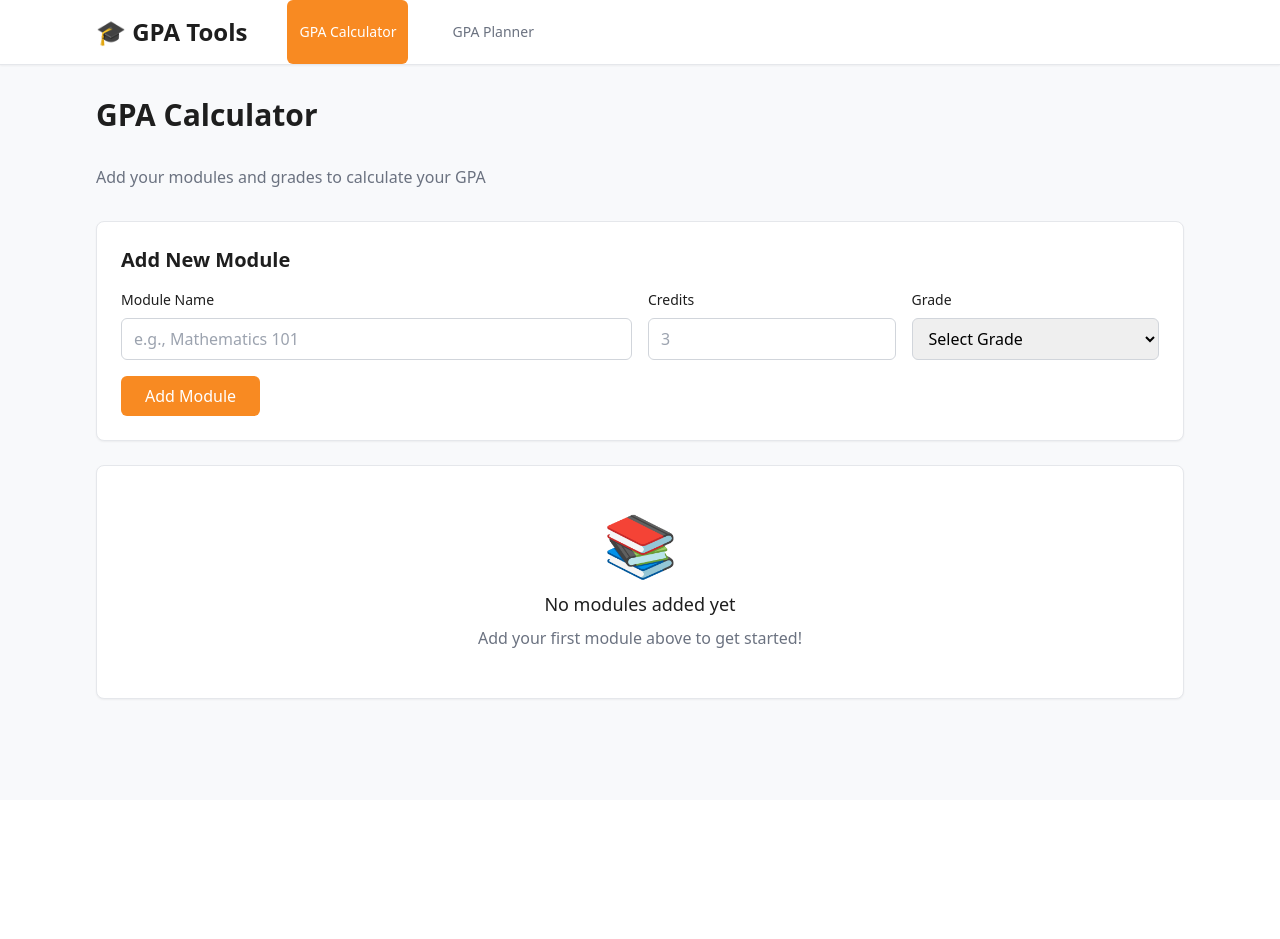
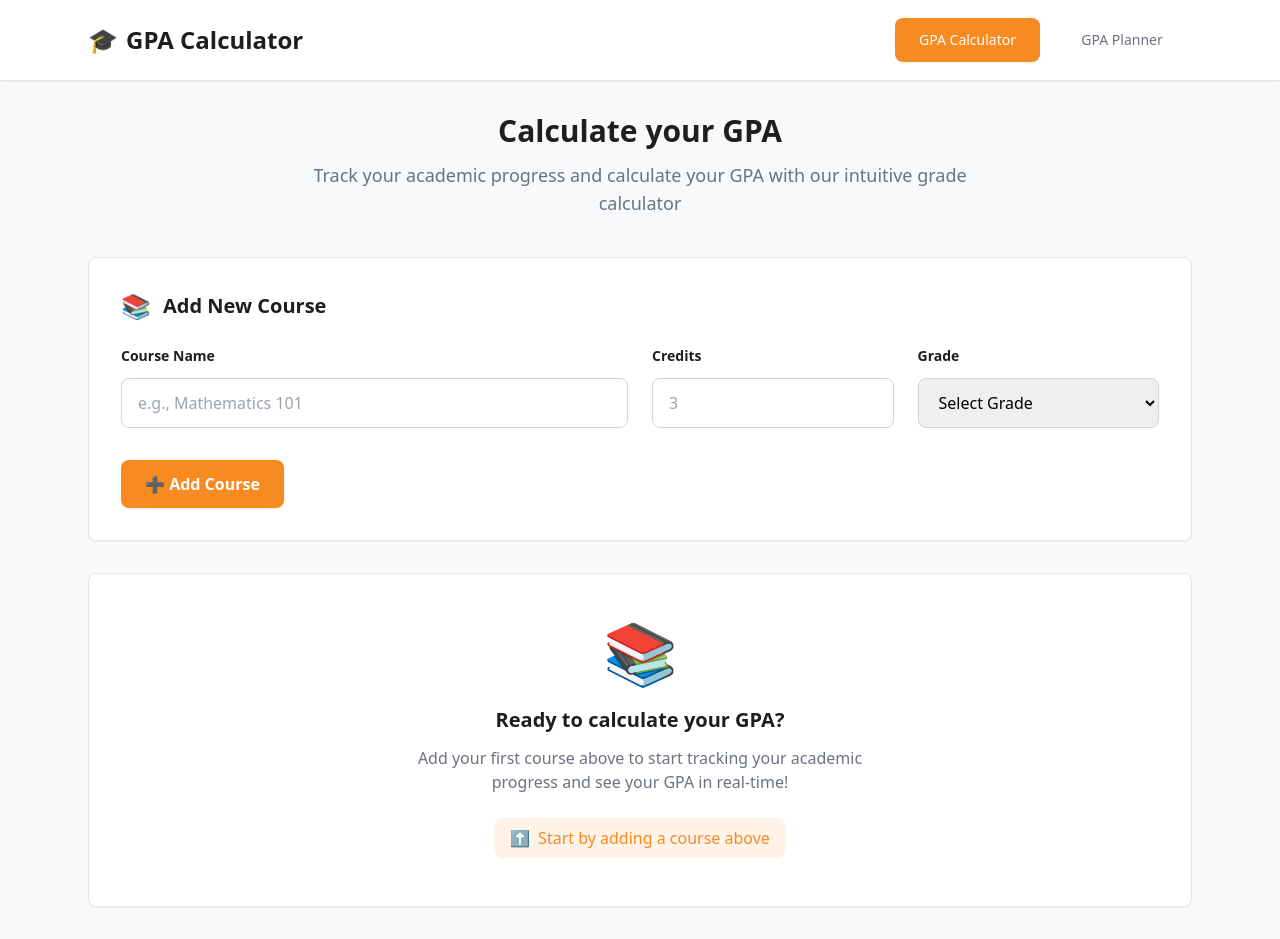
Before and after one commit to Danidu-Muhandiram/GPA-Calculator, a React (Create React App) app: page / in a window 1280 px wide. Before the commit the page ends 800 px from the top, so only its background shows below. Built offline with nearby package versions, Linux system fonts and the light colour scheme.

Commit message:
improve ui

```diff
--- a/src/App.tsx
+++ b/src/App.tsx
@@ -1,5 +1,4 @@
 import React, { useState } from 'react';
-import './App.css';
 import GpaCalculator from './components/GpaCalculator';
 
 // Main app component with navbar and content sections
@@ -10,32 +9,34 @@ function App() {
     <div className="min-h-screen bg-background">
       {/* Navigation bar */}
       <nav className="bg-white shadow-sm border-b border-gray-200">
-        <div className="max-w-6xl mx-auto px-4 sm:px-6 lg:px-8">
-          <div className="flex justify-between h-16">
-            <div className="flex">
+        <div className="max-w-6xl mx-auto px-6">
+          <div className="flex justify-between items-center h-20">
+            <div className="flex items-center">
               {/* Logo/brand */}
-              <div className="flex-shrink-0 flex items-center">
-                <h1 className="text-2xl font-bold text-text">🎓 GPA Tools</h1>
+              <h1 className="text-2xl font-semibold text-text flex items-center gap-2">
+                <span className="text-primary">🎓</span>
+                GPA Calculator
+              </h1>
             </div>
 
             {/* Navigation tabs */}
-              <div className="ml-10 flex space-x-8">
+            <div className="flex space-x-3">
               <button
                 onClick={() => setActiveTab('calculator')}
-                  className={`px-3 py-2 rounded-md text-sm font-medium transition-colors ${
+                className={`px-6 py-3 rounded-lg text-sm font-medium transition-all duration-200 min-w-[140px] ${
                   activeTab === 'calculator'
-                      ? 'bg-primary text-white'
-                      : 'text-text-secondary hover:text-text hover:bg-gray-50'
+                    ? 'bg-primary text-white shadow-sm'
+                    : 'text-text-secondary hover:text-text hover:bg-gray-100'
                 }`}
               >
                 GPA Calculator
               </button>
               <button
                 onClick={() => setActiveTab('planner')}
-                  className={`px-3 py-2 rounded-md text-sm font-medium transition-colors ${
+                className={`px-6 py-3 rounded-lg text-sm font-medium transition-all duration-200 min-w-[140px] ${
                   activeTab === 'planner'
-                      ? 'bg-primary text-white'
-                      : 'text-text-secondary hover:text-text hover:bg-gray-50'
+                    ? 'bg-primary text-white shadow-sm'
+                    : 'text-text-secondary hover:text-text hover:bg-gray-100'
                 }`}
               >
                 GPA Planner
@@ -43,17 +44,18 @@ function App() {
             </div>
           </div>
         </div>
-        </div>
       </nav>
 
       {/* Main content area */}
-      <main className="max-w-6xl mx-auto py-8 px-4 sm:px-6 lg:px-8">
+      <main className="max-w-6xl mx-auto py-8 px-6">
         {activeTab === 'calculator' && (
           <div>
-            <h2 className="text-3xl font-bold text-text mb-8">GPA Calculator</h2>
-            <p className="text-text-secondary mb-8">
-              Add your modules and grades to calculate your GPA
+            <div className="text-center mb-10">
+              <h2 className="text-3xl font-bold text-text mb-3">Calculate your GPA</h2>
+              <p className="text-lg text-text-secondary max-w-2xl mx-auto">
+                Track your academic progress and calculate your GPA with our intuitive grade calculator
               </p>
+            </div>
             {/* GPA Calculator component */}
             <GpaCalculator />
           </div>
@@ -61,13 +63,17 @@ function App() {
 
         {activeTab === 'planner' && (
           <div>
-            <h2 className="text-3xl font-bold text-text mb-8">GPA Planner</h2>
-            <p className="text-text-secondary mb-8">
+            <div className="text-center mb-10">
+              <h2 className="text-3xl font-bold text-text mb-3">Plan your GPA</h2>
+              <p className="text-lg text-text-secondary max-w-2xl mx-auto">
                 Plan your future grades to reach your target GPA
               </p>
+            </div>
             {/* GPA Planner component will go here */}
-            <div className="bg-white rounded-lg shadow-sm border border-gray-200 p-6">
-              <p className="text-text-secondary">GPA Planner form coming soon...</p>
+            <div className="bg-white rounded-lg shadow-sm border border-gray-200 p-12 text-center">
+              <div className="text-6xl mb-4">📈</div>
+              <h3 className="text-xl font-semibold text-text mb-2">GPA Planner Coming Soon</h3>
+              <p className="text-text-secondary">Advanced planning features are in development!</p>
             </div>
           </div>
         )}
--- a/src/components/GpaCalculator.tsx
+++ b/src/components/GpaCalculator.tsx
@@ -88,27 +88,30 @@ const GpaCalculator: React.FC = () => {
   return (
     <div className="space-y-6">
       {/* Add Module Form */}
-      <div className="bg-white rounded-lg shadow-sm border border-gray-200 p-6">
-        <h3 className="text-xl font-semibold text-text mb-4">Add New Module</h3>
+      <div className="bg-white rounded-lg shadow-sm border border-gray-200 p-8 mb-8">
+        <div className="flex items-center gap-3 mb-6">
+          <span className="text-2xl">📚</span>
+          <h3 className="text-xl font-semibold text-text">Add New Course</h3>
+        </div>
 
-        <div className="grid grid-cols-1 md:grid-cols-4 gap-4">
+        <div className="grid grid-cols-1 md:grid-cols-4 gap-6">
           {/* Module Name Input */}
           <div className="md:col-span-2">
-            <label className="block text-sm font-medium text-text mb-2">
-              Module Name
+            <label className="block text-sm font-semibold text-text mb-3">
+              Course Name
             </label>
             <input
               type="text"
               value={currentModule.name}
               onChange={(e) => handleInputChange('name', e.target.value)}
               placeholder="e.g., Mathematics 101"
-              className="w-full px-3 py-2 border border-gray-300 rounded-md focus:outline-none focus:ring-2 focus:ring-primary focus:border-transparent"
+              className="w-full px-4 py-3 border border-gray-300 rounded-lg focus:outline-none focus:ring-2 focus:ring-primary/20 focus:border-primary transition-all duration-200"
             />
           </div>
 
           {/* Credits Input */}
           <div>
-            <label className="block text-sm font-medium text-text mb-2">
+            <label className="block text-sm font-semibold text-text mb-3">
               Credits
             </label>
             <input
@@ -118,19 +121,19 @@ const GpaCalculator: React.FC = () => {
               placeholder="3"
               min="1"
               max="10"
-              className="w-full px-3 py-2 border border-gray-300 rounded-md focus:outline-none focus:ring-2 focus:ring-primary focus:border-transparent"
+              className="w-full px-4 py-3 border border-gray-300 rounded-lg focus:outline-none focus:ring-2 focus:ring-primary/20 focus:border-primary transition-all duration-200"
             />
           </div>
 
           {/* Grade Select */}
           <div>
-            <label className="block text-sm font-medium text-text mb-2">
+            <label className="block text-sm font-semibold text-text mb-3">
               Grade
             </label>
             <select
               value={currentModule.grade}
               onChange={(e) => handleInputChange('grade', e.target.value)}
-              className="w-full px-3 py-2 border border-gray-300 rounded-md focus:outline-none focus:ring-2 focus:ring-primary focus:border-transparent"
+              className="w-full px-4 py-3 border border-gray-300 rounded-lg focus:outline-none focus:ring-2 focus:ring-primary/20 focus:border-primary transition-all duration-200"
             >
               <option value="">Select Grade</option>
               <option value="A+">A+ (4.0)</option>
@@ -150,64 +153,104 @@ const GpaCalculator: React.FC = () => {
         </div>
 
         {/* Add Module Button */}
-        <div className="mt-4">
+        <div className="mt-8">
           <button
             onClick={addModule}
-            className="bg-primary text-white px-6 py-2 rounded-md hover:bg-orange-600 transition-colors font-medium"
+            className="bg-primary text-white px-6 py-3 rounded-lg hover:bg-primary/90 transition-all duration-200 font-semibold shadow-sm hover:shadow-md"
           >
-            Add Module
+            ➕ Add Course
           </button>
         </div>
       </div>
 
       {/* Modules Summary */}
       {modules.length > 0 && (
-        <div className="bg-white rounded-lg shadow-sm border border-gray-200 p-6">
-          <h3 className="text-xl font-semibold text-text mb-4">Your Modules</h3>
+        <div className="bg-white rounded-lg shadow-sm border border-gray-200 p-8 mb-8">
+          <div className="flex items-center gap-3 mb-6">
+            <span className="text-2xl">📊</span>
+            <h3 className="text-xl font-semibold text-text">Your Courses</h3>
+          </div>
 
-          <div className="space-y-3">
-            {modules.map((module) => (
-              <div key={module.id} className="flex items-center justify-between p-4 bg-gray-50 rounded-lg">
+          <div className="space-y-4">
+            {modules.map((module) => {
+              const gradePoint = getGradePoint(module.grade);
+              const getGradeColor = (grade: string) => {
+                const point = getGradePoint(grade);
+                if (point >= 3.7) return 'border-l-green-500 bg-green-50';
+                if (point >= 3.0) return 'border-l-primary bg-orange-50';
+                if (point >= 2.0) return 'border-l-yellow-500 bg-yellow-50';
+                return 'border-l-red-500 bg-red-50';
+              };
+
+              return (
+                <div key={module.id} className={`flex items-center justify-between p-5 rounded-lg border-l-4 ${getGradeColor(module.grade)} hover:shadow-sm transition-all duration-200`}>
                   <div className="flex-1">
-                  <h4 className="font-medium text-text">{module.name}</h4>
-                  <p className="text-sm text-text-secondary">
-                    {module.credits} credits • Grade: {module.grade}
-                  </p>
+                    <div className="flex items-center gap-4 mb-2">
+                      <h4 className="font-semibold text-lg text-text">{module.name}</h4>
+                      <span className={`px-3 py-1 rounded-full text-xs font-semibold ${
+                        gradePoint >= 3.7 ? 'bg-green-500 text-white' :
+                        gradePoint >= 3.0 ? 'bg-primary text-white' :
+                        gradePoint >= 2.0 ? 'bg-yellow-500 text-white' :
+                        'bg-red-500 text-white'
+                      }`}>
+                        {module.grade}
+                      </span>
+                    </div>
+                    <div className="flex items-center gap-4 text-sm text-text-secondary">
+                      <span>{module.credits} credits</span>
+                      <span>•</span>
+                      <span>{gradePoint.toFixed(1)} GPA points</span>
+                    </div>
                   </div>
                   <button
                     onClick={() => removeModule(module.id)}
-                  className="text-red-500 hover:text-red-700 text-sm font-medium"
+                    className="text-text-secondary hover:text-red-600 hover:bg-red-50 p-2 rounded-lg transition-all duration-200"
                   >
-                  Remove
+                    🗑️
                   </button>
                 </div>
-            ))}
+              );
+            })}
           </div>
 
           {/* Summary Stats */}
-          <div className="mt-6 pt-4 border-t border-gray-200">
-            <div className="grid grid-cols-2 md:grid-cols-4 gap-4 text-center">
-              <div>
-                <p className="text-2xl font-bold text-primary">{modules.length}</p>
-                <p className="text-sm text-text-secondary">Total Modules</p>
+          <div className="mt-8 pt-6 border-t border-gray-200">
+            <div className="grid grid-cols-2 md:grid-cols-4 gap-6">
+              <div className="bg-gray-50 rounded-lg p-6 text-center hover:bg-gray-100 transition-colors duration-200">
+                <div className="text-2xl mb-2">📚</div>
+                <p className="text-2xl font-bold text-text">{modules.length}</p>
+                <p className="text-sm font-medium text-text-secondary">Courses</p>
               </div>
-              <div>
-                <p className="text-2xl font-bold text-primary">
+              <div className="bg-gray-50 rounded-lg p-6 text-center hover:bg-gray-100 transition-colors duration-200">
+                <div className="text-2xl mb-2">⚖️</div>
+                <p className="text-2xl font-bold text-text">
                   {modules.reduce((sum, module) => sum + module.credits, 0)}
                 </p>
-                <p className="text-sm text-text-secondary">Total Credits</p>
+                <p className="text-sm font-medium text-text-secondary">Credits</p>
               </div>
-              <div>
-                <p className="text-2xl font-bold text-primary">
+              <div className={`rounded-lg p-6 text-center transition-colors duration-200 ${
+                calculateGPA() >= 3.7 ? 'bg-green-50 hover:bg-green-100' :
+                calculateGPA() >= 3.0 ? 'bg-orange-50 hover:bg-orange-100' :
+                calculateGPA() >= 2.0 ? 'bg-yellow-50 hover:bg-yellow-100' :
+                'bg-red-50 hover:bg-red-100'
+              }`}>
+                <div className="text-2xl mb-2">🎯</div>
+                <p className={`text-2xl font-bold ${
+                  calculateGPA() >= 3.7 ? 'text-green-600' :
+                  calculateGPA() >= 3.0 ? 'text-primary' :
+                  calculateGPA() >= 2.0 ? 'text-yellow-600' :
+                  'text-red-600'
+                }`}>
                   {modules.length > 0 ? calculateGPA().toFixed(2) : '0.00'}
                 </p>
-                <p className="text-sm text-text-secondary">GPA</p>
+                <p className="text-sm font-medium text-text-secondary">GPA</p>
               </div>
-              <div>
-                <p className="text-2xl font-bold text-primary">
+              <div className="bg-gray-50 rounded-lg p-6 text-center hover:bg-gray-100 transition-colors duration-200">
+                <div className="text-2xl mb-2">📊</div>
+                <p className="text-2xl font-bold text-text">
                   {modules.length > 0 ? calculateTotalGradePoints().toFixed(1) : '0.0'}
                 </p>
-                <p className="text-sm text-text-secondary">Grade Points</p>
+                <p className="text-sm font-medium text-text-secondary">Points</p>
               </div>
             </div>
           </div>
@@ -217,9 +260,15 @@ const GpaCalculator: React.FC = () => {
       {/* Empty State */}
       {modules.length === 0 && (
         <div className="bg-white rounded-lg shadow-sm border border-gray-200 p-12 text-center">
-          <div className="text-6xl mb-4">📚</div>
-          <h3 className="text-lg font-medium text-text mb-2">No modules added yet</h3>
-          <p className="text-text-secondary">Add your first module above to get started!</p>
+          <div className="text-6xl mb-6">📚</div>
+          <h3 className="text-xl font-semibold text-text mb-3">Ready to calculate your GPA?</h3>
+          <p className="text-text-secondary mb-6 max-w-md mx-auto">
+            Add your first course above to start tracking your academic progress and see your GPA in real-time!
+          </p>
+          <div className="inline-flex items-center gap-2 text-primary font-medium bg-primary/10 px-4 py-2 rounded-lg">
+            <span>⬆️</span>
+            <span>Start by adding a course above</span>
+          </div>
         </div>
       )}
     </div>
```
Also changed, not shown: package.json (+4 -4 lines), 1 other file (tests, documents, lock files or other folders). Lines whose indentation alone changed are shown as unchanged.
